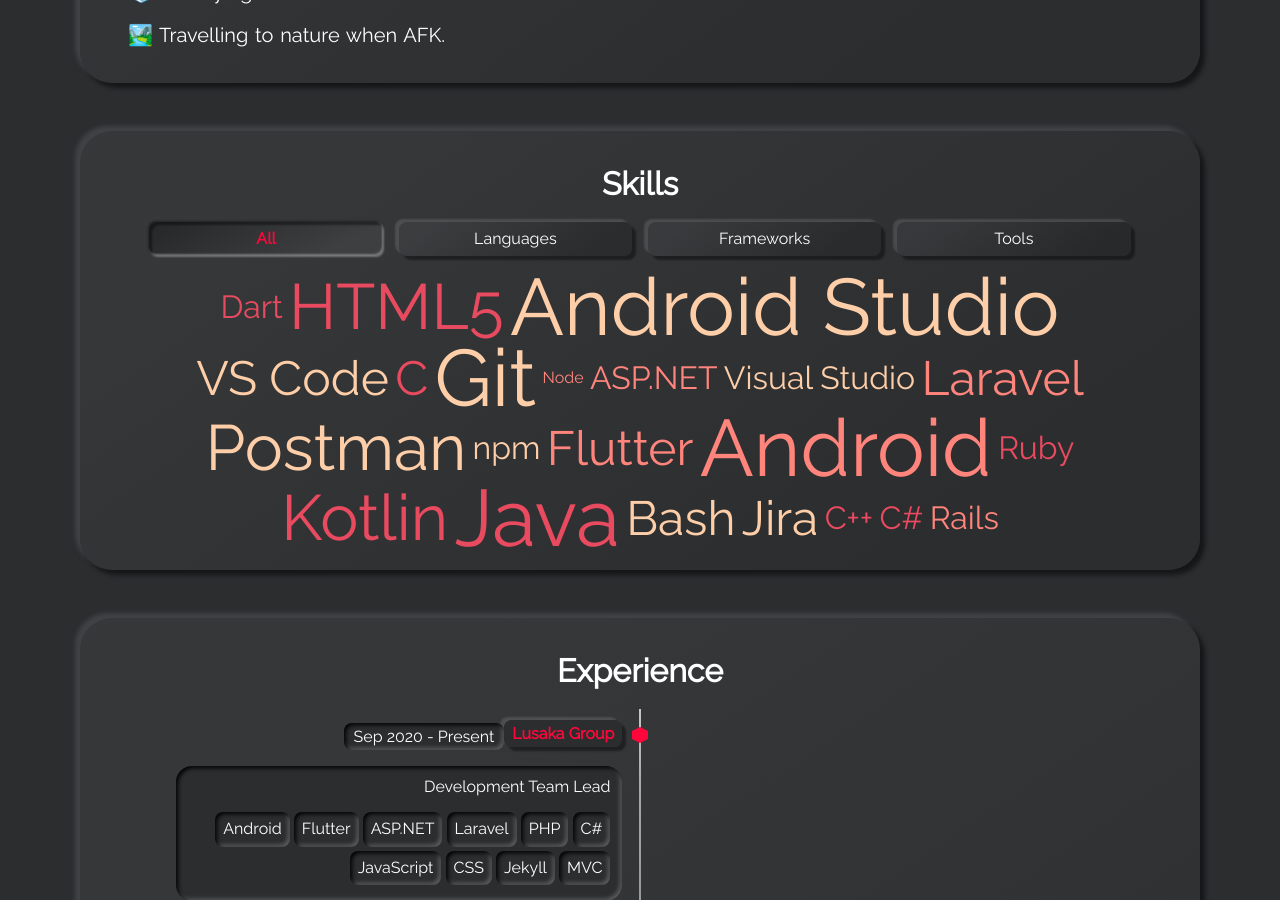
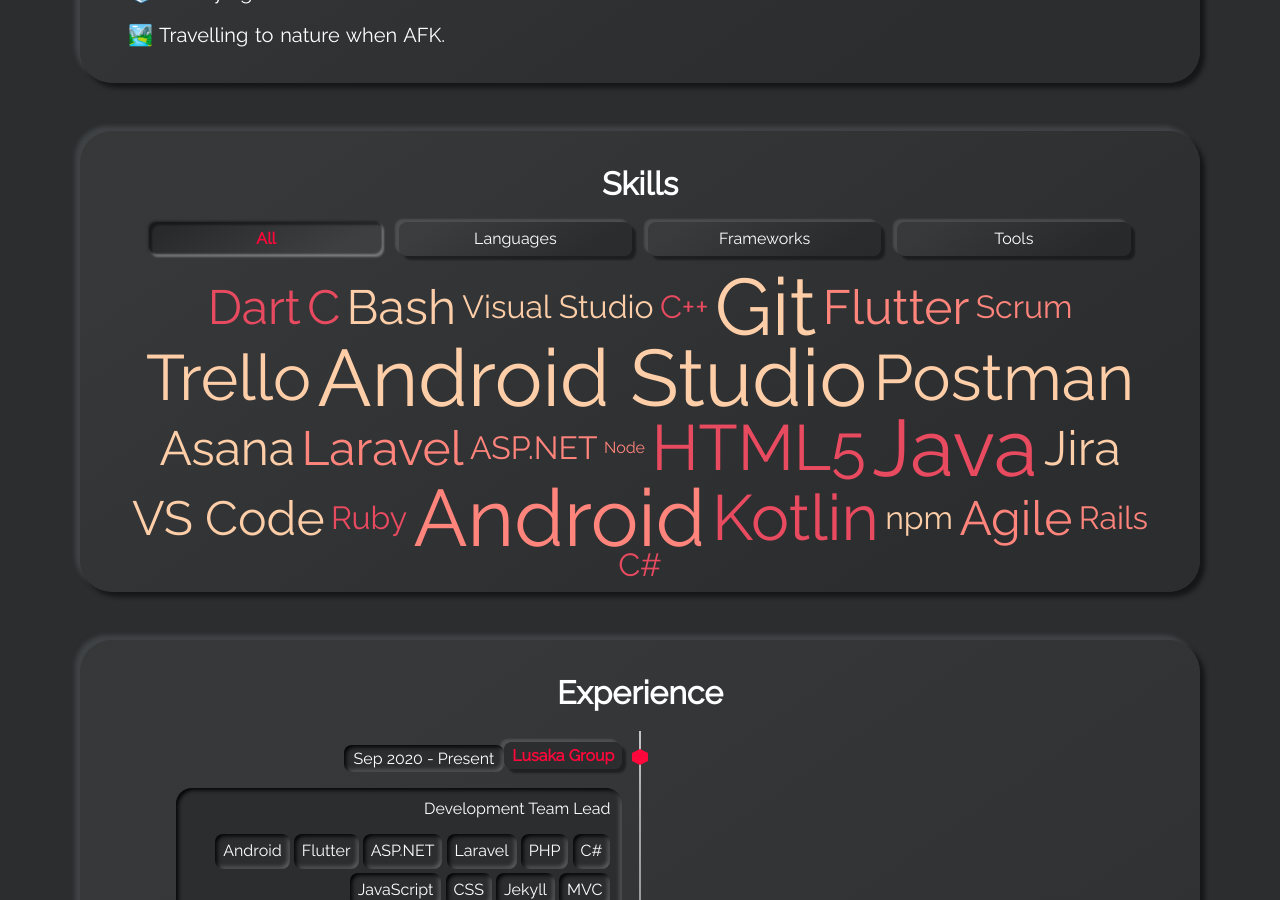
Before and after one commit to writeshahadat/writeshahadat.github.io, a Jekyll site: the page built from index.html, in a window 1280 px wide and 900 px high, scrolled down 1494 px. Built offline with Jekyll 4.4.1, drawn with Linux system fonts in a browser that asks for light colours.

Commit message:
skill updated

```diff
--- a/_data/skills-frameworks.yml
+++ b/_data/skills-frameworks.yml
@@ -22,3 +22,9 @@
 
 - name: ASP.NET
   weight: 2
+
+- name: Agile
+  weight: 3
+
+- name: Scrum
+  weight: 2
--- a/_data/skills-languages.yml
+++ b/_data/skills-languages.yml
@@ -12,7 +12,7 @@
   weight: 4
 
 - name: Dart
-  weight: 2
+  weight: 3
 
 - name: HTML5
   weight: 4
--- a/_data/skills-tools.yml
+++ b/_data/skills-tools.yml
@@ -28,3 +28,9 @@
 
 - name: Visual Studio
   weight: 2
+
+- name: Trello
+  weight: 4
+
+- name: Asana
+  weight: 3
```
